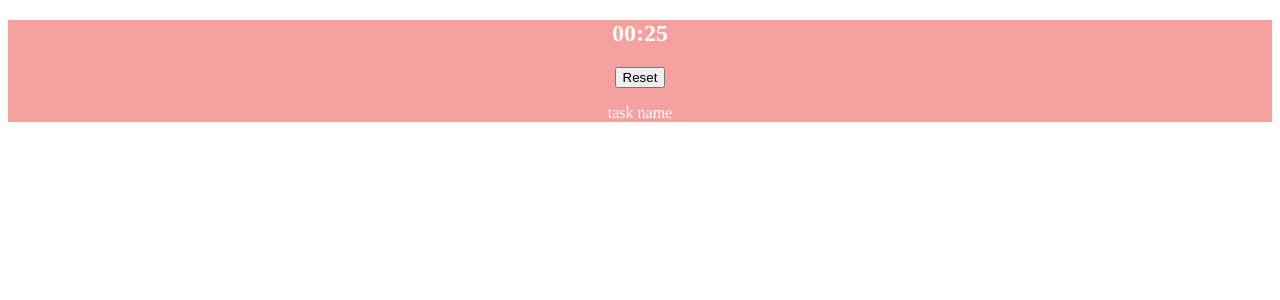
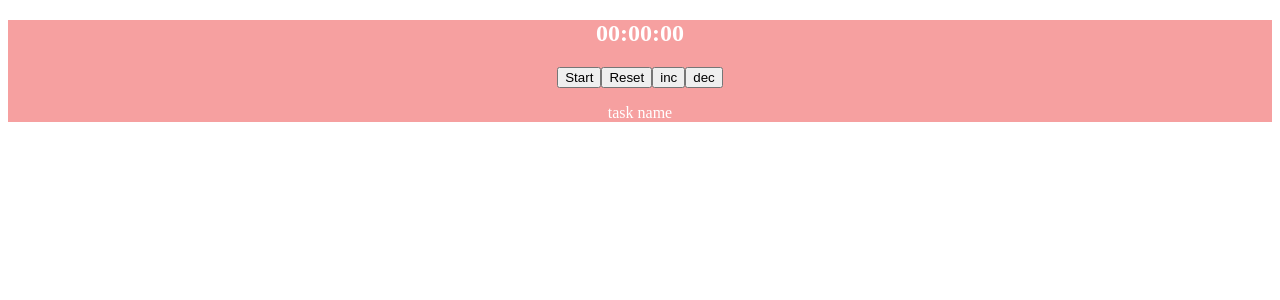
Before and after one commit to ashfujiyama/tamadoro, a React (Create React App) app: page / in a window 1280 px wide. Shown: the top 300 px of the page. Built offline with nearby package versions, Linux system fonts and the light colour scheme; the HTML template or start-up script is replaced by a standard one.

Commit message:
update timer component with increase and decrease funtionality

```diff
--- a/package.json
+++ b/package.json
@@ -3,6 +3,7 @@
   "version": "0.1.0",
   "private": true,
   "dependencies": {
+    "@mui/icons-material": "^5.15.15",
     "@testing-library/jest-dom": "^5.16.5",
     "@testing-library/react": "^13.4.0",
     "@testing-library/user-event": "^13.5.0",
--- a/src/components/timer/timer.tsx
+++ b/src/components/timer/timer.tsx
@@ -3,64 +3,118 @@
 import React from 'react';
 import { useState , useRef, useEffect} from 'react';
 import "./timerStyle.css";
+import { ArrowUpward, ArrowDownward } from '@mui/icons-material';
+
+
 
 const Timer = () => {
     const Ref = useRef<NodeJS.Timeout | null>(null);
 
-    const [timer, setTimer] = useState("00:25");
+    const [second, setSeconds] = useState(10);
+    const [hour, setMinutes] = useState(0);
+    const [minute, setHours] = useState(0);
 
+    // The state for our timer
+    const [timer, setTimer] = useState("00:00:00");
+
+    // calculate time remaining in the timer by subtracting the current date/time from the deadline time
     const getTimeRemaining = (e: string) => {
-        const total = Date.parse(e) - Date.parse(new Date().toString());
-        const minutes = Math.floor((total / 1000 / 60) % 60);
-        const hours = Math.floor((total / 1000 / 60 / 60) % 24);
+        const total =
+            Date.parse(e) - Date.parse(new Date().toString());
+        const seconds = Math.floor((total / 1000) % 60);
+        const minutes = Math.floor(
+            (total / 1000 / 60) % 60
+        );
+        const hours = Math.floor(
+            (total / 1000 / 60 / 60) % 24
+        );
         return {
             total,
             hours,
-            minutes
+            minutes,
+            seconds,
         };
     };
 
-    const startTimer = (e: any) => {
-        let {total, hours, minutes} = getTimeRemaining(timer);
+
+    //takes in a current deadline and sets the timer variable to display the time
+    const setTime = (e: Date) => {
+        let { total, hours, minutes, seconds } =
+            getTimeRemaining(e.toString()); // update the timer
         if (total >= 0) {
+            // check if less than 10 then we need to add '0' at the beginning of the variable
             setTimer(
-                (hours > 9 ? hours : "0" + hours) + ":" +
-                (minutes > 9 ? minutes : "0" + minutes)
+                (hours > 9 ? hours : "0" + hours) +
+                ":" + (minutes > 9 ? minutes: "0" + minutes) +
+                ":" +( seconds > 9 ? seconds : "0" + seconds)
             );
         }
-
     };
 
-    const clearTimer = (e: Date) => {
-        setTimer("00:25");
+    //resets the timer with the previous deadline
+    const onClickReset = () => {
+        setTime(getDeadTime())
+    }
 
+    //starts the timer
+    const startTimer = (e: Date) => {
         if (Ref.current) clearInterval(Ref.current);
-        const id = setInterval(() => {
-            startTimer(e);
-        }, 1000);
+        const id = setInterval(() => setTime(e), 1000);
         Ref.current = id;
     };
 
+    //sets the deadline for the timer (what the timer is counting down to)
     const getDeadTime = () => {
         let deadline = new Date();
-        deadline.setSeconds(deadline.getMinutes() + 25);
-        return deadline
-    }
 
-    useEffect(() => {
-        clearTimer(getDeadTime());
-    }, []);
+        // This is where you specify how many minute, hours you want in your timer
+        deadline.setSeconds(deadline.getSeconds() + second);
+        deadline.setMinutes(deadline.getMinutes() + minute);
+        return deadline;
+    };
 
-    const onClickReset = () => {
-        clearTimer(getDeadTime());
+    //increase the timer by 5 minutes (5 seconds for testing purposes rn)
+    const increaseTime = (e: Date) => {
+        //increasing the set time by 5 seconds
+        setSeconds(second + 5);
+        setTime(getDeadTime()) //reloading the timer display
+    };
+
+
+    const onClickInc = () => {
+        increaseTime(getDeadTime())
+    };
+
+    //decrease the timer by 5 minutes (5 seconds for testing purposes rn)
+    const decreaseTime = (e: Date) => {
+        //increasing the set time by 5 seconds
+        setSeconds(second - 5);
+        setTime(getDeadTime()) //reloading the timer display
+    };
+
+    const onClickDec = () => {
+        decreaseTime(getDeadTime())
+    };
+
+    //starts the timer
+    const onClickStart = () => {
+        startTimer(getDeadTime());
     };
 
     return (
-        <div className='timerContainer'>
-            <h2>{ timer }</h2>
-            <button onClick={onClickReset}>Reset</button>
+        <div style={{ textAlign: "center", margin: "auto" }}>
+            <h2>{timer}</h2>
+            <button onClick={onClickStart}>Start</button>
+            <button className="reset" onClick={onClickReset}>Reset</button>
+            <button className="up" onClick={onClickInc}>inc</button>
+            <button className="down" onClick={onClickDec}>dec</button>
+            {/* <button className='VoteButton' onClick={onClickStart}><ArrowUpward /> </button>
+            <button className='VoteButton'onClick={onClickStart}><ArrowDownward /></button> */}
         </div>
-    )
+    );
 };
 
 export default Timer
+
+
+// pause: need to store time remaining whe the user pauses. To restart need to set a new deadline time with the time left
```
Also changed, not shown: 2 other files (tests, documents, lock files or other folders).
